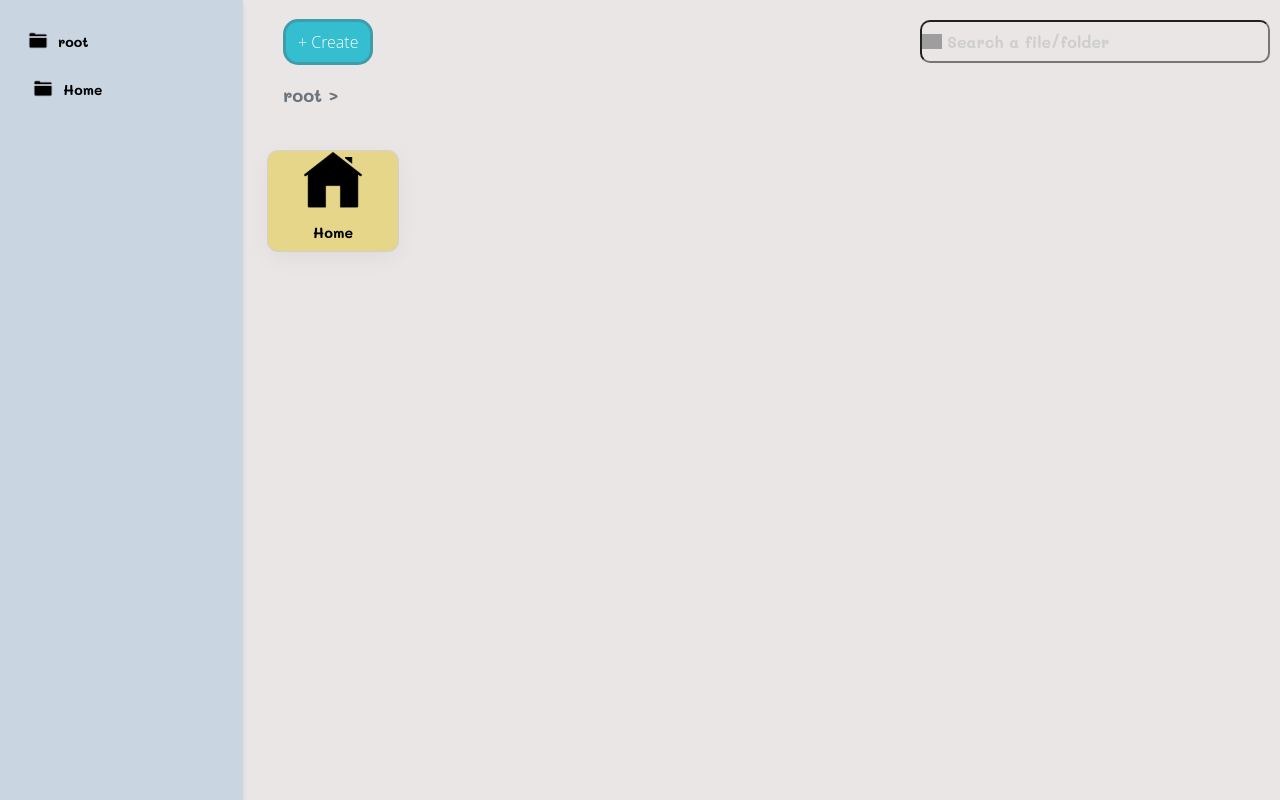
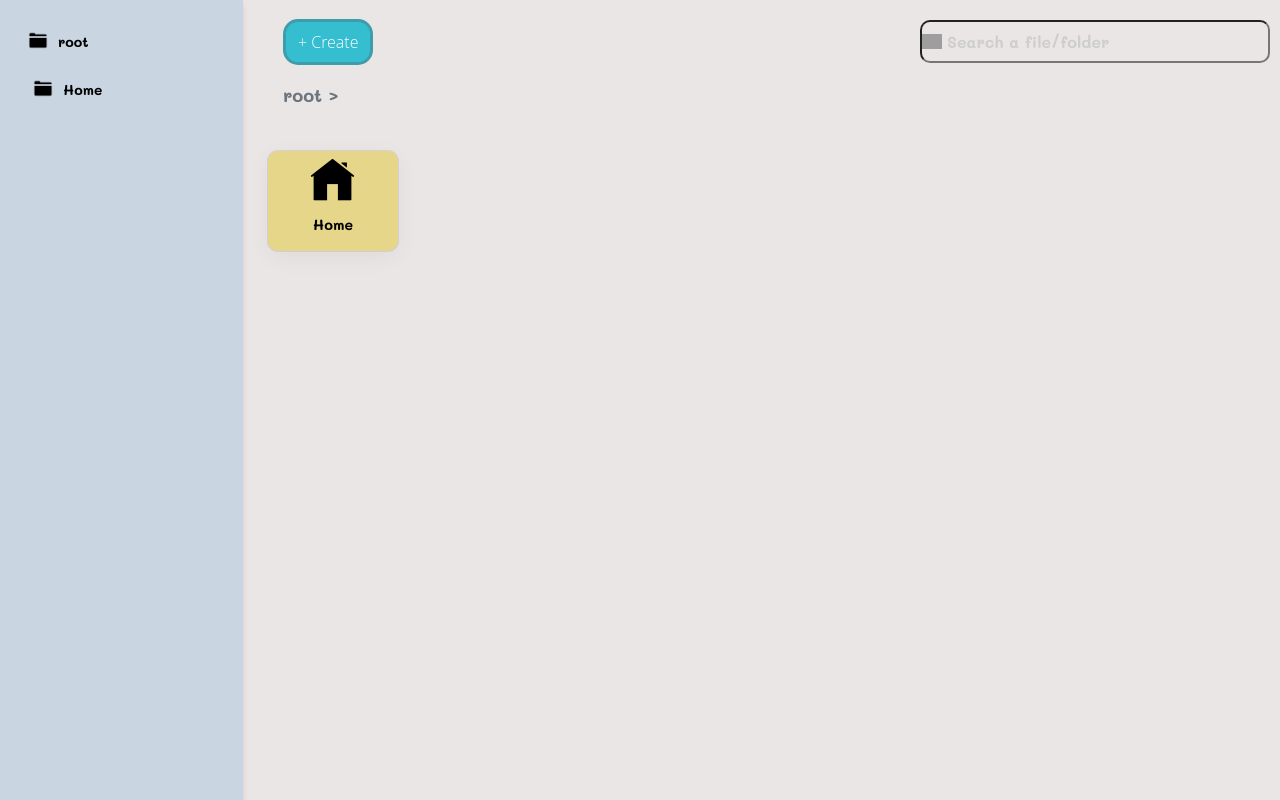
Before and after one commit to Snehomoy100/Fileo, a React (Vite) app: page / in a window 1280 px wide. Built offline with nearby package versions, Linux system fonts and the light colour scheme; grey boxes are pictures that could not be loaded.

Commit message:
custom types are being updated

```diff
--- a/src/components/DashboardElements/dashboardElements.css
+++ b/src/components/DashboardElements/dashboardElements.css
@@ -37,7 +37,7 @@
 }
 
 .de500Pic{
-    width: 60px;
+    width: 45px;
 }
 
 .de500ColumnContainer{
```
